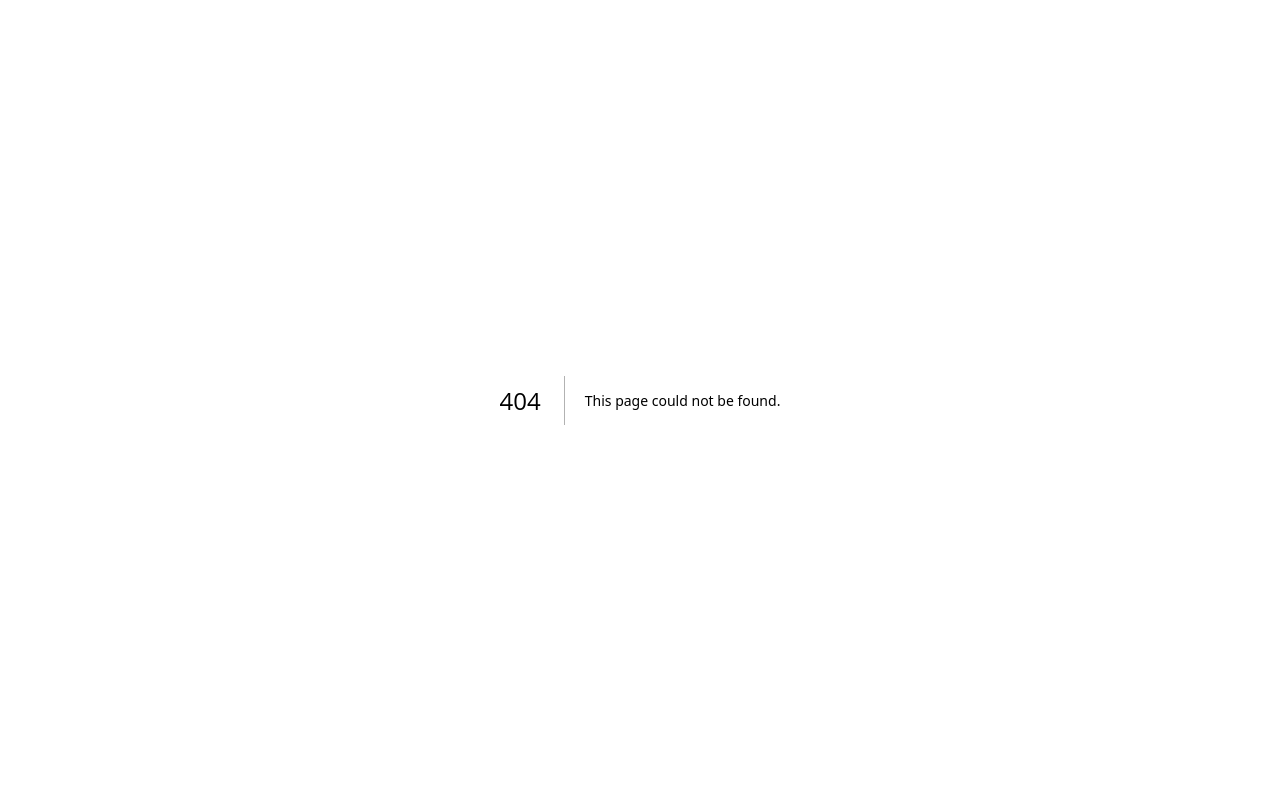
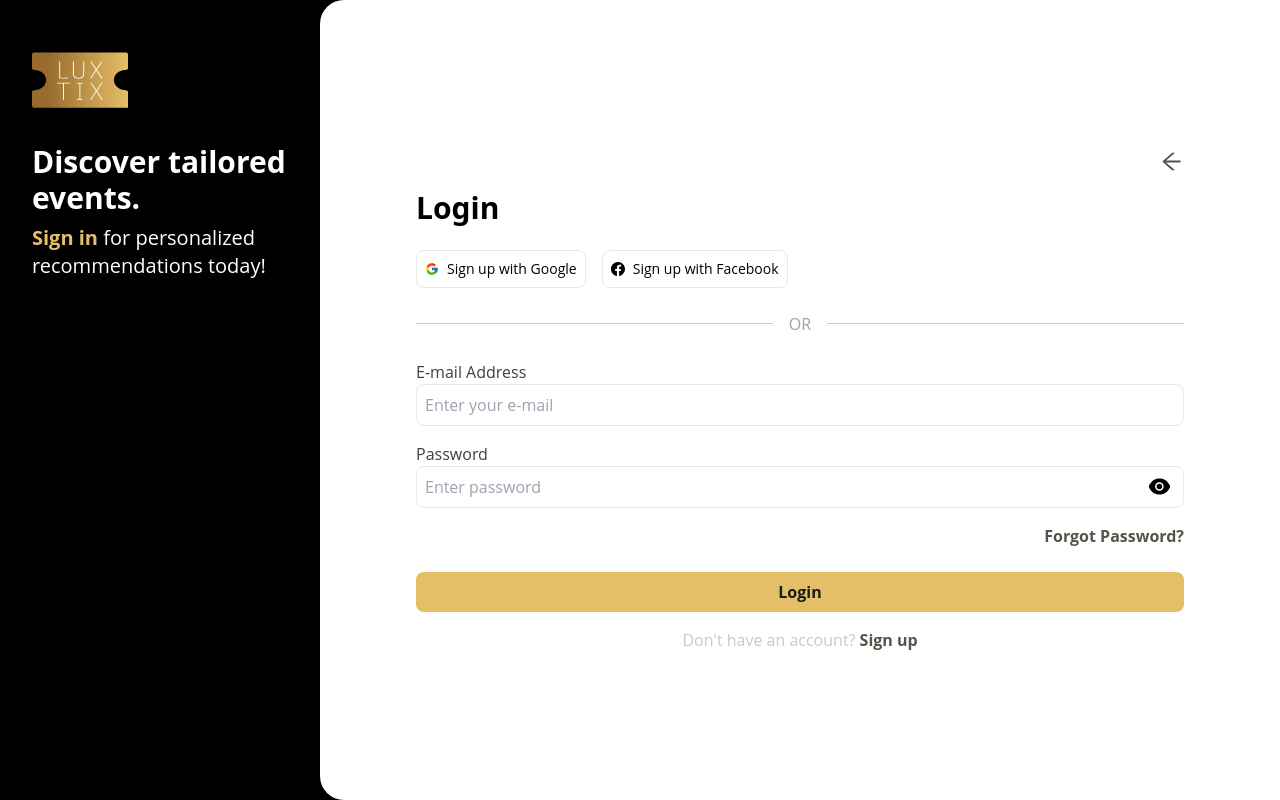
Before and after one commit to Luxtix/DTI-Frontend, a Next.js app: page /sign-in in a window 1280 px wide. Before the commit this address had no page. Built offline with nearby package versions, Linux system fonts and the light colour scheme.

Commit message:
feat(jacob) add sign in page

```diff
--- /dev/null
+++ b/app/sign-in/page.tsx
@@ -0,0 +1,11 @@
+import { SignIn } from "@/components";
+
+function page() {
+  return (
+    <div>
+      <SignIn />
+    </div>
+  );
+}
+
+export default page;
--- /dev/null
+++ b/components/SignIn.tsx
@@ -0,0 +1,81 @@
+"use client";
+import logo from "../public/logo.svg";
+import Image from "next/image";
+import Link from "next/link";
+import { PasswordField, FormField, SubmitButton, SocialSign } from "./ui";
+import { FcGoogle } from "react-icons/fc";
+import { AiOutlineArrowLeft } from "react-icons/ai";
+import { BsFacebook } from "react-icons/bs";
+
+function SignIn() {
+  return (
+    <div className="flex flex-col sm:flex-row h-screen bg-black">
+      <div className="w-full sm:w-1/3 bg-black text-white p-8 flex flex-col justify-center sm:justify-start items-center sm:items-start">
+        <div className="mb-8 text-center sm:text-left">
+          <Image
+            src={logo}
+            alt="Luxtix Logo"
+            className="mb-4 mx-auto sm:mx-0 size-24"
+          />
+          <h1 className="text-3xl font-bold">Discover tailored events.</h1>
+          <p className="text-xl mt-2">
+            <span className="text-luxtix-6 font-bold">Sign in</span> for
+            personalized recommendations today!
+          </p>
+        </div>
+      </div>
+      <div className="w-full bg-white p-10 sm:p-24 flex flex-col justify-center sm:rounded-l-3xl">
+        <div className="">
+          <div className="hidden sm:flex justify-end mb-4">
+            <Link href="/" className="btn-anim text-luxtix-8 font-bold">
+              <AiOutlineArrowLeft size={25} />
+            </Link>
+          </div>
+          <h2 className="text-3xl font-bold mb-6 text-center sm:text-left">
+            Login
+          </h2>
+          <div className="flex flex-col sm:flex-row space-y-4 sm:space-y-0 sm:space-x-4 mb-6 text-sm">
+            <a className="btn-anim">
+              <SocialSign provider={<FcGoogle />} text="Sign up with Google" />
+            </a>
+            <a className="btn-anim">
+              <SocialSign
+                provider={<BsFacebook />}
+                text="Sign up with Facebook"
+              />
+            </a>
+          </div>
+
+          <div className="flex items-center mb-6">
+            <hr className="flex-1 border-luxtix-7" />
+            <span className="px-4 text-zinc-400">OR</span>
+            <hr className="flex-1 border-luxtix-7" />
+          </div>
+
+          <form>
+            <FormField
+              label="E-mail Address"
+              type="email"
+              placeholder="Enter your e-mail"
+            />
+            <PasswordField />
+            <div className="text-right mb-6">
+              <Link href="/forgot-password" className="text-luxtix-8 font-bold">
+                Forgot Password?
+              </Link>
+            </div>
+            <SubmitButton text="Login" />
+          </form>
+          <p className="mt-4 text-center text-luxtix-7">
+            Don't have an account?{" "}
+            <Link href="/sign-up" className="text-luxtix-8 font-bold">
+              Sign up
+            </Link>
+          </p>
+        </div>
+      </div>
+    </div>
+  );
+}
+
+export default SignIn;
--- a/components/index.ts
+++ b/components/index.ts
@@ -10,3 +10,4 @@ export { default as HeroEvent } from "./HeroEvent";
 export { default as EventsTab } from "./EventsTab";
 
 export { default as SignUp } from "./SignUp";
+export { default as SignIn } from "./SignIn";
```
